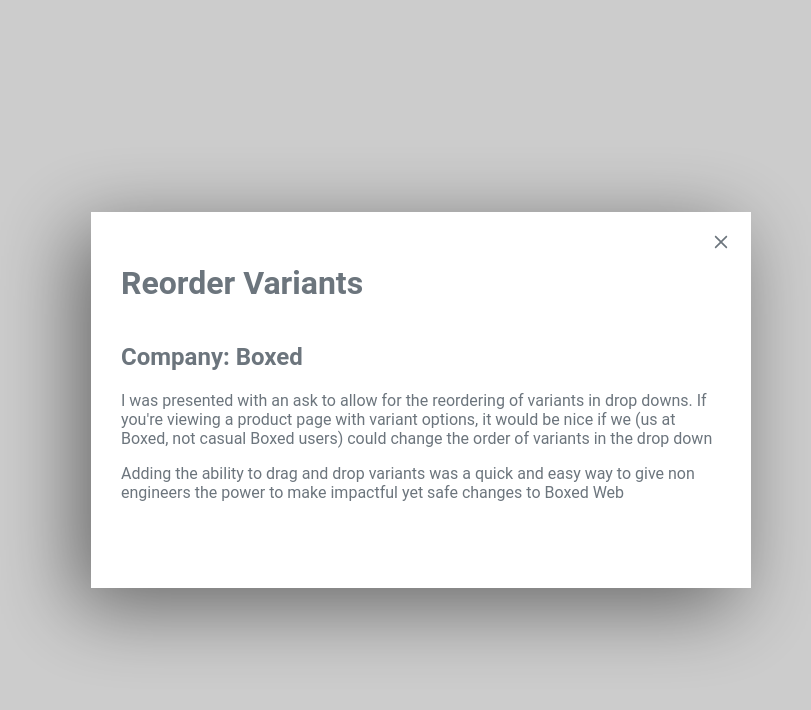
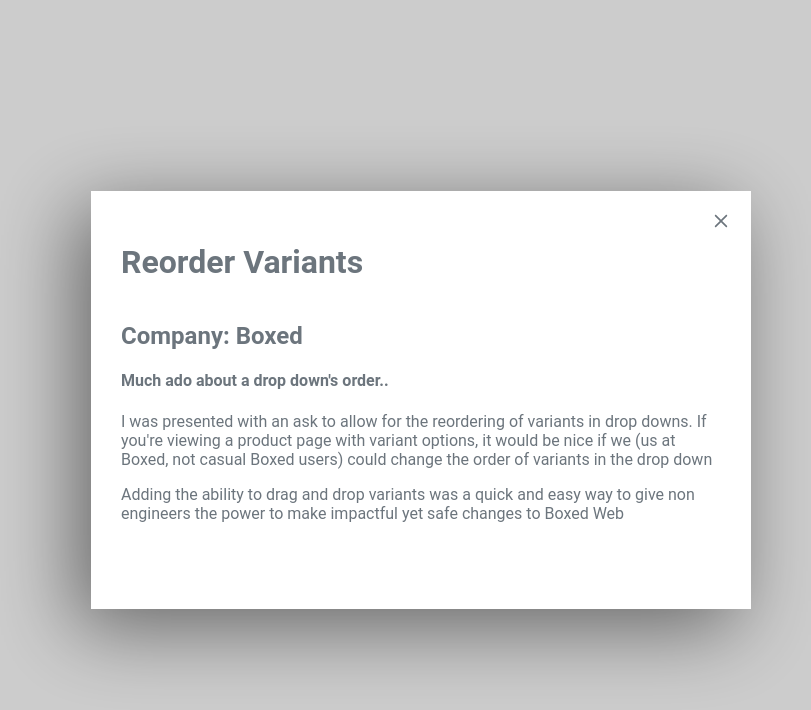
Before and after one commit to Jfethers/portfolio-site, a React (Create React App) app in the folder client/: page / in a window 1280 px wide. Both pictures are taken after a click on the element "REORDER VARIANTS". Shown: the part 1089-1799 px from the top of the page, without its empty margins (219-1030 px from the left). Built offline with nearby package versions, Linux system fonts and the light colour scheme.

Commit message:
minor copy fixes

```diff
--- a/client/src/components/Modals/TileModal.tsx
+++ b/client/src/components/Modals/TileModal.tsx
@@ -26,6 +26,7 @@
 				</ModalHeader>
 				<ModalBody>
 					<h2>Company: {project.job}</h2>
+					<h4>{project.subHeading}</h4>
 					{project.description.map((description: string[], index: number) => {
 						return <p key={index}>{description}</p>;
 					})}
--- a/client/src/utils/projectData.js
+++ b/client/src/utils/projectData.js
@@ -78,7 +78,7 @@
 	{
 		key: "reorderVariants",
 		title: "Reorder Variants",
-		subHeading: "Much ado about a drop down/'s order..",
+		subHeading: "Much ado about a drop down's order..",
 		job: "Boxed",
 		description: [
 			[
```
